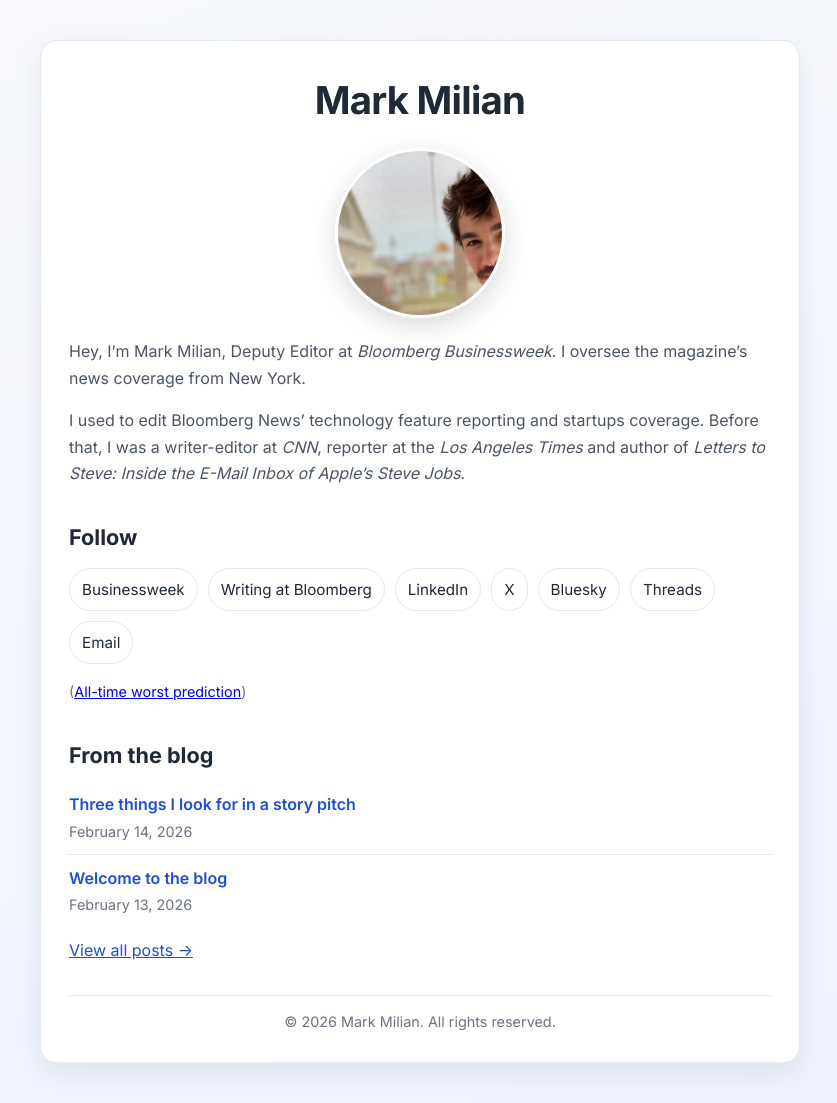
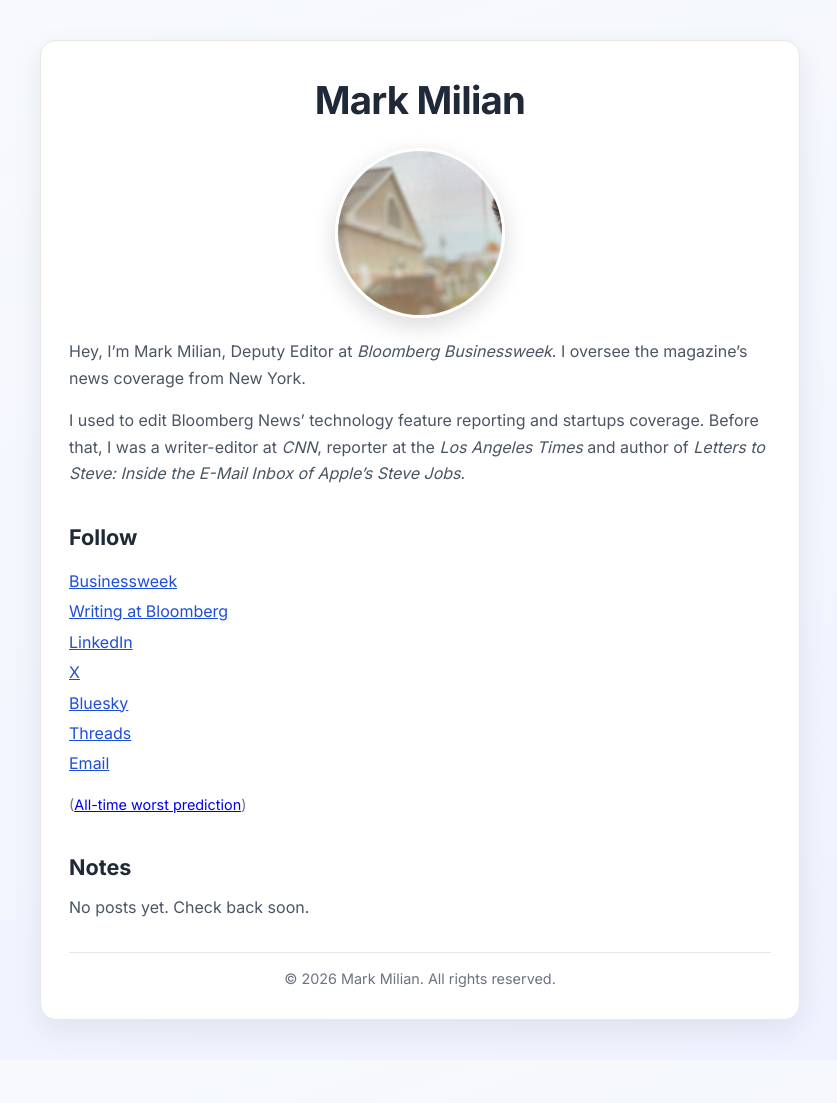
Before and after one commit to markmilian/site, a Jekyll site: the page built from index.html, in a window 1280 px wide. Shown: the whole page, without its empty margins (220-1057 px from the left). Built offline with Jekyll 4.4.1, drawn with Linux system fonts in a browser that asks for light colours; after the commit the page ends 1060 px from its top, so only the background shows below that.

Commit message:
Update homepage notes section, link style, and profile image focus

```diff
--- a/_posts/2026-02-13-welcome-to-the-blog.md
+++ /dev/null
@@ -1,10 +0,0 @@
----
-layout: post
-title: "Welcome to the blog"
-date: 2026-02-13 10:00:00 -0500
----
-Thanks for stopping by.
-
-I wanted a lightweight place to share occasional notes and links beyond social media bios. Posts here will stay short and useful: what I’m reading, what I’m editing, and what I’m learning about storytelling in a noisy information cycle.
-
-If you’re interested in media, technology, or narrative craft, check back now and then.
--- a/_posts/2026-02-14-three-things-i-look-for-in-a-story-pitch.md
+++ /dev/null
@@ -1,12 +0,0 @@
----
-layout: post
-title: "Three things I look for in a story pitch"
-date: 2026-02-14 08:30:00 -0500
----
-A strong pitch doesn’t have to be long, but it should answer three questions quickly:
-
-1. **What is actually new?** If it could have run six months ago with no changes, it’s probably background, not a story.
-2. **Why does it matter now?** Timeliness can come from policy, markets, people, or cultural momentum.
-3. **Who are the characters?** Great reporting lands when readers can follow real people through real stakes.
-
-If those three pieces are in place, everything else is much easier.
--- a/assets/css/style.css
+++ b/assets/css/style.css
@@ -57,6 +57,7 @@
   height: 170px;
   border-radius: 999px;
   object-fit: cover;
+  object-position: calc(50% + 50px) center;
   display: block;
   margin: 16px auto 20px;
   border: 3px solid #fff;
@@ -64,27 +65,19 @@
 }
 
 .links {
-  display: flex;
-  flex-wrap: wrap;
-  gap: 10px;
   margin-top: 12px;
 }
 
 .links a {
-  display: inline-block;
-  padding: 8px 12px;
-  border-radius: 999px;
-  border: 1px solid var(--border);
-  color: var(--text);
-  text-decoration: none;
-  font-size: 0.95rem;
-  transition: all 0.2s ease;
+  display: block;
+  margin: 0 0 4px;
+  color: var(--accent);
+  text-decoration: underline;
+  font-size: 1rem;
 }
 
 .links a:hover {
-  transform: translateY(-1px);
-  border-color: var(--accent);
-  color: var(--accent);
+  color: var(--accent-hover);
 }
 
 .blog-list {
--- a/index.html
+++ b/index.html
@@ -34,7 +34,7 @@
     (<a href="https://www.latimes.com/archives/blogs/technology-blog/story/2009-09-30/how-google-wave-could-transform-journalism" target="_blank" rel="noopener noreferrer">All-time worst prediction</a>)
   </p>
 
-  <h2>From the blog</h2>
+  <h2>Notes</h2>
   {% if site.posts.size > 0 %}
     <ul class="blog-list">
       {% for post in site.posts limit: 5 %}
```
